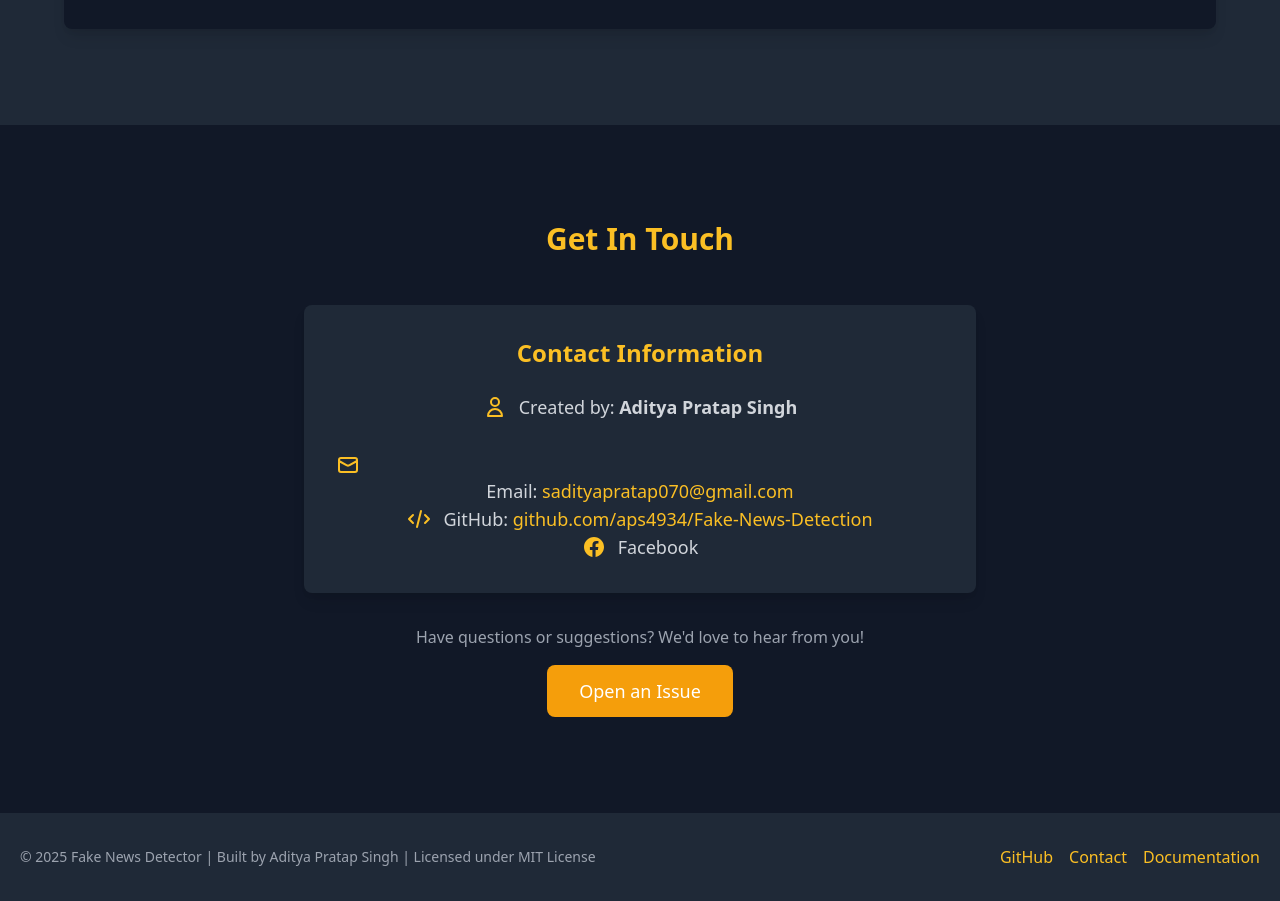
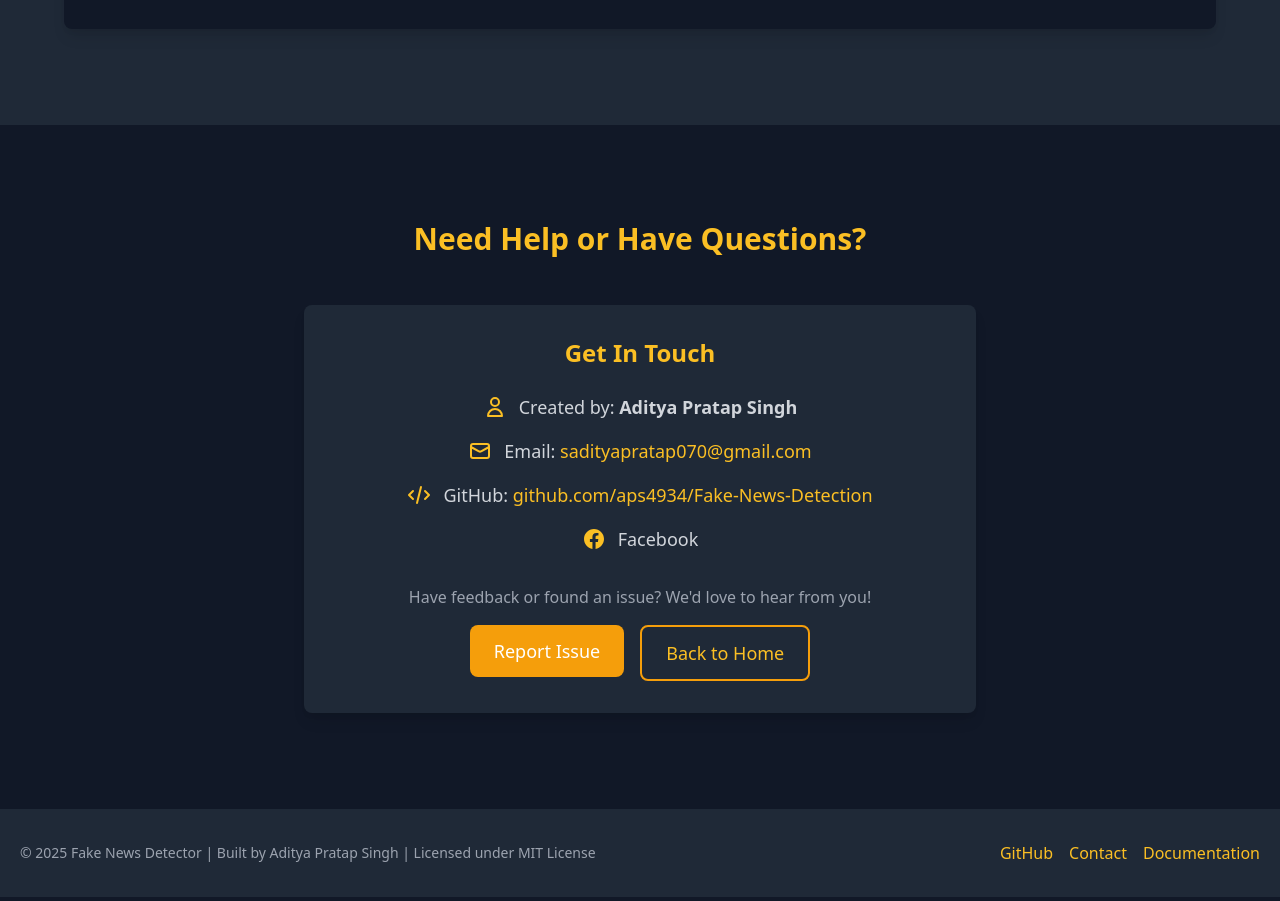
Before and after one commit to aps4934/Fake-News-Detection, a plain HTML site: page templates/index.html in a window 1280 px wide. Shown: the part 3583-4484 px from the top of the page. Drawn offline with nearby package versions, Linux system fonts and the light colour scheme.

Commit message:
Update index.html

```diff
--- a/templates/index.html
+++ b/templates/index.html
@@ -353,12 +353,12 @@
     </section>
 
     <!-- Contact Section -->
-    <section id="contact" class="text-gray-300 body-font">
+  <section class="text-gray-300 body-font">
     <div class="container px-5 py-24 mx-auto">
-        <h1 class="text-3xl font-bold title-font text-yellow-400 mb-12 text-center">Get In Touch</h1>
+      <h1 class="text-3xl font-bold title-font text-yellow-400 mb-12 text-center">Need Help or Have Questions?</h1>
       <div class="max-w-2xl mx-auto text-center">
         <div class="bg-gray-800 p-8 rounded-lg shadow-lg">
-            <h2 class="text-2xl text-yellow-400 mb-6 font-semibold">Contact Information</h2>
+          <h2 class="text-2xl text-yellow-400 mb-6 font-semibold">Get In Touch</h2>
           <div class="space-y-4">
               <div class="flex items-center justify-center">
                 <svg class="w-6 h-6 text-yellow-400 mr-3" fill="none" stroke="currentColor" viewBox="0 0 24 24">
@@ -366,7 +366,7 @@
                 </svg>
                 <span class="text-lg">Created by: <strong>Aditya Pratap Singh</strong></span>
               </div>
-              <div class="flex items-center justify-center"></div>
+              <div class="flex items-center justify-center">
                 <svg class="w-6 h-6 text-yellow-400 mr-3" fill="none" stroke="currentColor" viewBox="0 0 24 24">
                   <path stroke-linecap="round" stroke-linejoin="round" stroke-width="2" d="M3 8l7.89 4.26a2 2 0 002.22 0L21 8M5 19h14a2 2 0 002-2V7a2 2 0 00-2-2H5a2 2 0 00-2 2v10a2 2 0 002 2z"></path>
                 </svg>
@@ -386,17 +386,25 @@
               </div>
           </div>
           <div class="mt-8">
-              <p class="text-gray-400 mb-4">Have questions or suggestions? We'd love to hear from you!</p>
+            <p class="text-gray-400 mb-4">Have feedback or found an issue? We'd love to hear from you!</p>
+            <div class="flex justify-center space-x-4">
               <a href="https://github.com/aps4934/Fake-News-Detection/issues" target="_blank" rel="noopener">
-                <button class="inline-flex text-white bg-yellow-500 border-0 py-3 px-8 focus:outline-none hover:bg-yellow-600 rounded-lg text-lg transition-colors">
-                  Open an Issue
+                <button class="inline-flex text-white bg-yellow-500 border-0 py-3 px-6 focus:outline-none hover:bg-yellow-600 rounded-lg text-lg transition-colors">
+                  Report Issue
+                </button>
+              </a>
+              <a href="/">
+                <button class="inline-flex text-yellow-400 bg-gray-800 border-2 border-yellow-500 py-3 px-6 focus:outline-none hover:bg-yellow-500 hover:text-gray-900 rounded-lg text-lg transition-colors">
+                  Back to Home
                 </button>
               </a>
             </div>
           </div>
         </div>
       </div>
+    </div>
   </section>
+
 
     <!-- Footer -->
     <footer class="bg-gray-800">
```
Lines whose indentation alone changed are shown as unchanged.
